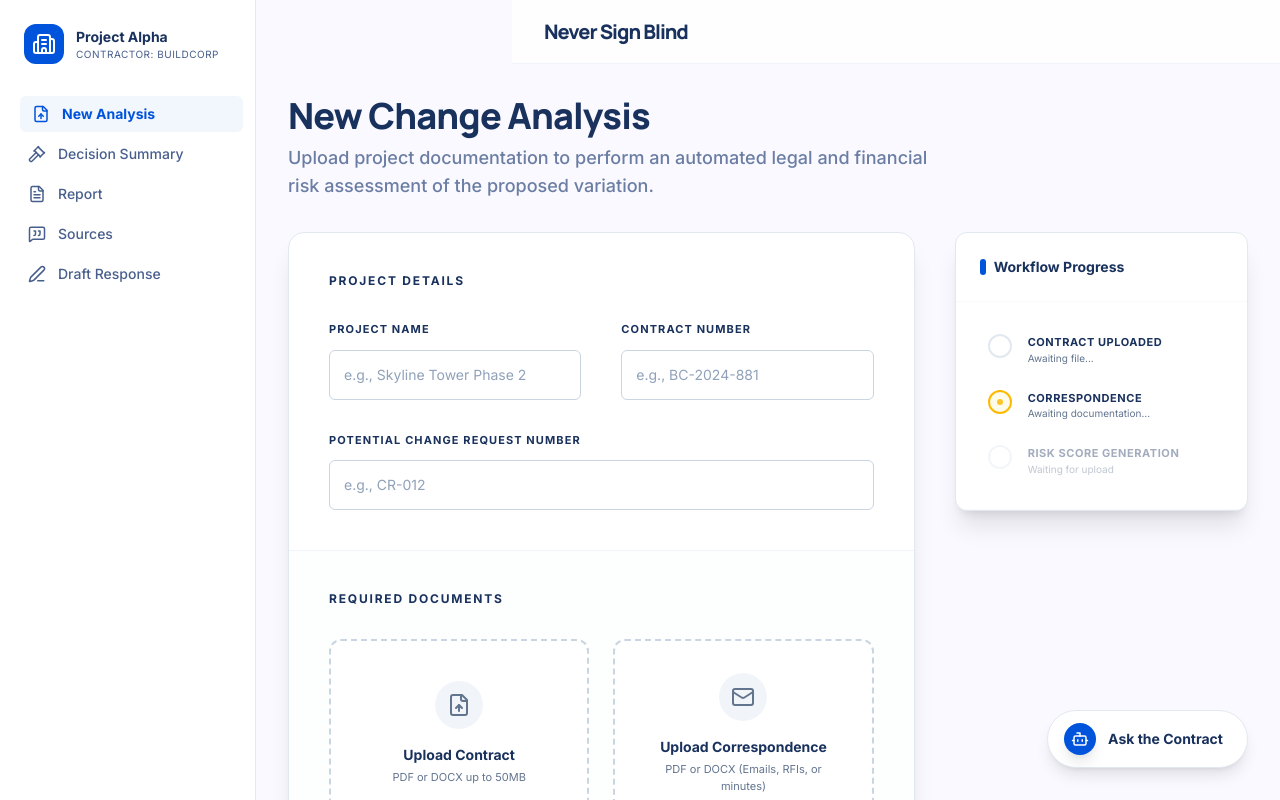
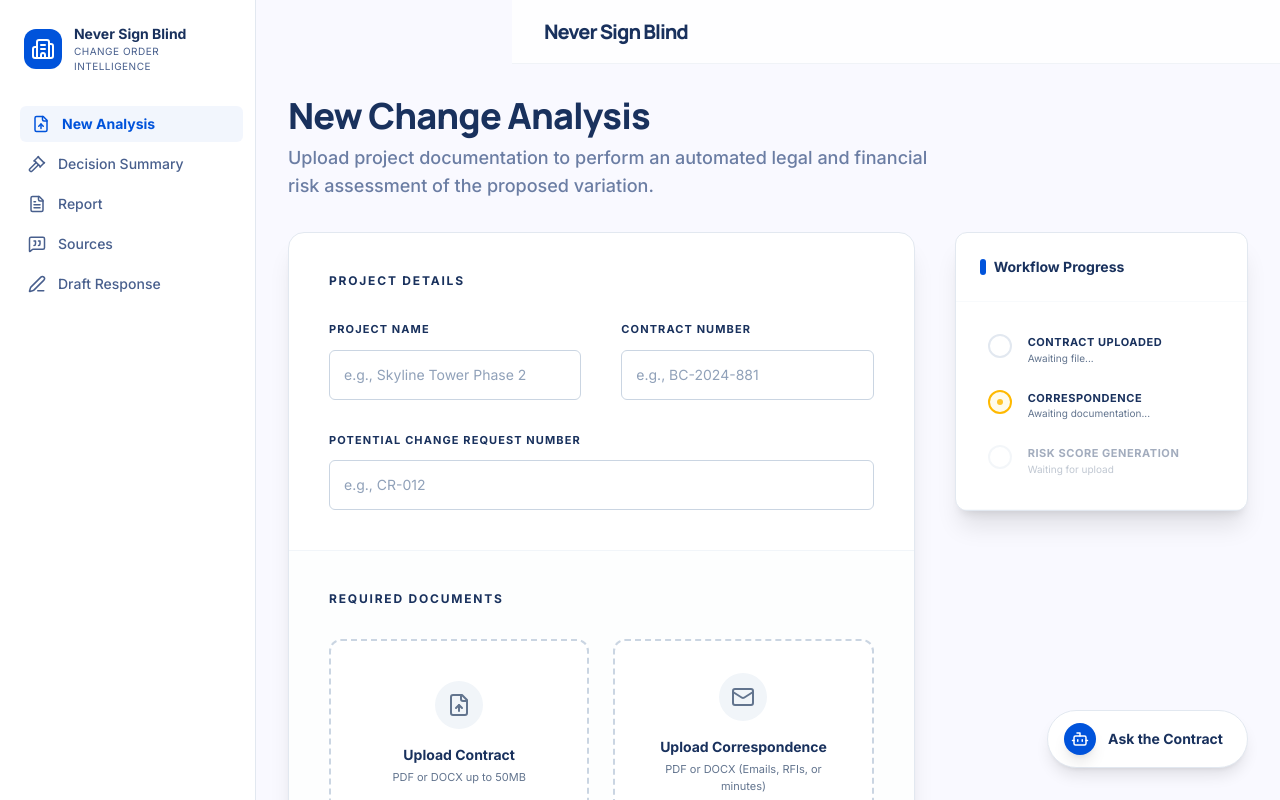
Before and after one commit to Starai2025/nsb-analysis-ui-redesign, a React (Vite) app: page /intake in a window 1280 px wide. Shown: the top 800 px of the page. Built offline with nearby package versions, Linux system fonts and the light colour scheme.

Commit message:
fix: replace Project Alpha/BuildCorp with Never Sign Blind branding in sidebar

```diff
--- a/src/components/Sidebar.tsx
+++ b/src/components/Sidebar.tsx
@@ -27,8 +27,8 @@
             <Building2 size={24} />
           </div>
           <div>
-            <h2 className="text-sm font-bold text-on-surface block">Project Alpha</h2>
-            <p className="text-[10px] text-on-surface-variant tracking-wider uppercase">Contractor: BuildCorp</p>
+            <h2 className="text-sm font-bold text-on-surface block">Never Sign Blind</h2>
+            <p className="text-[10px] text-on-surface-variant tracking-wider uppercase">Change Order Intelligence</p>
           </div>
         </div>
       </div>
```
